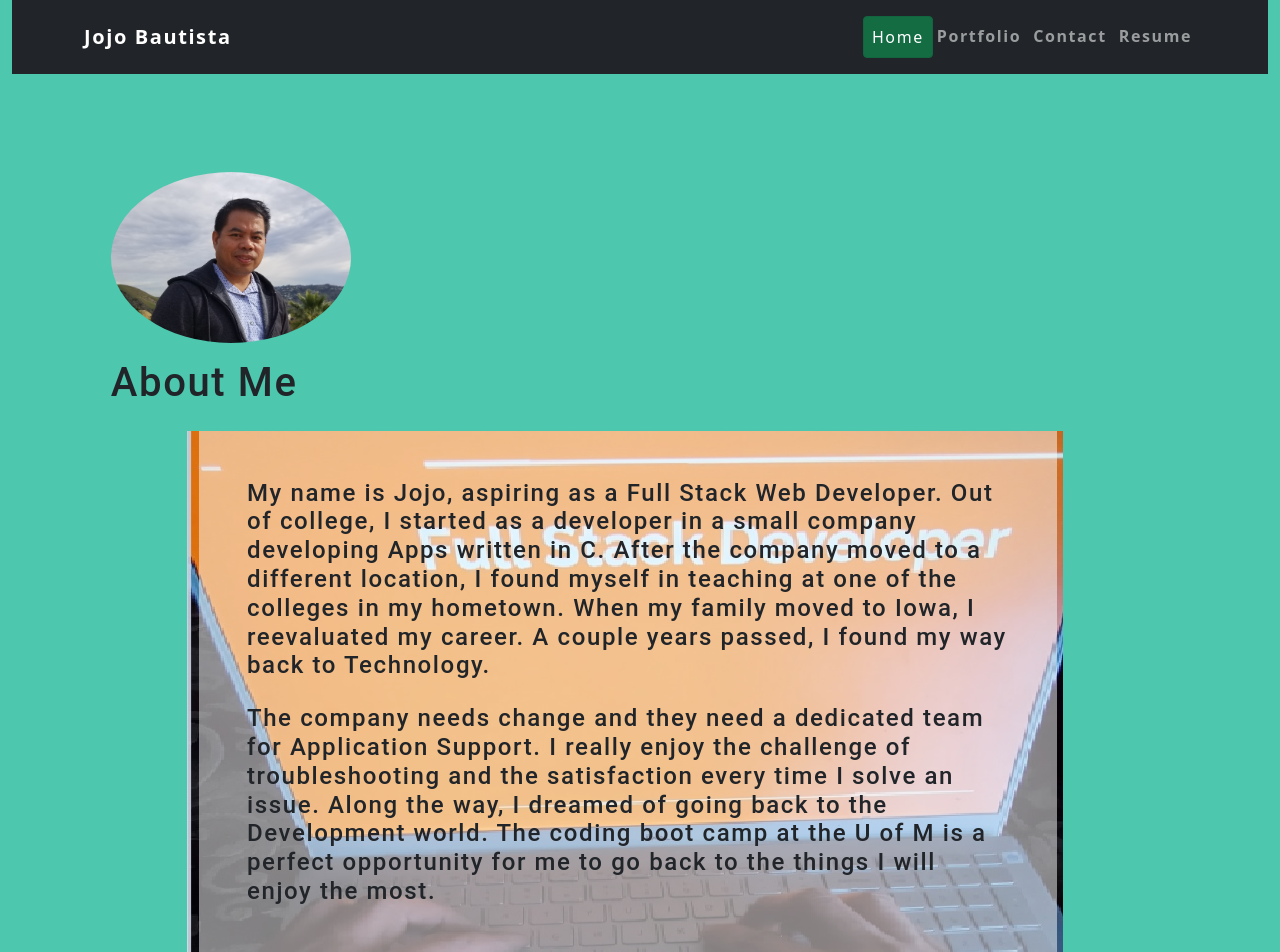
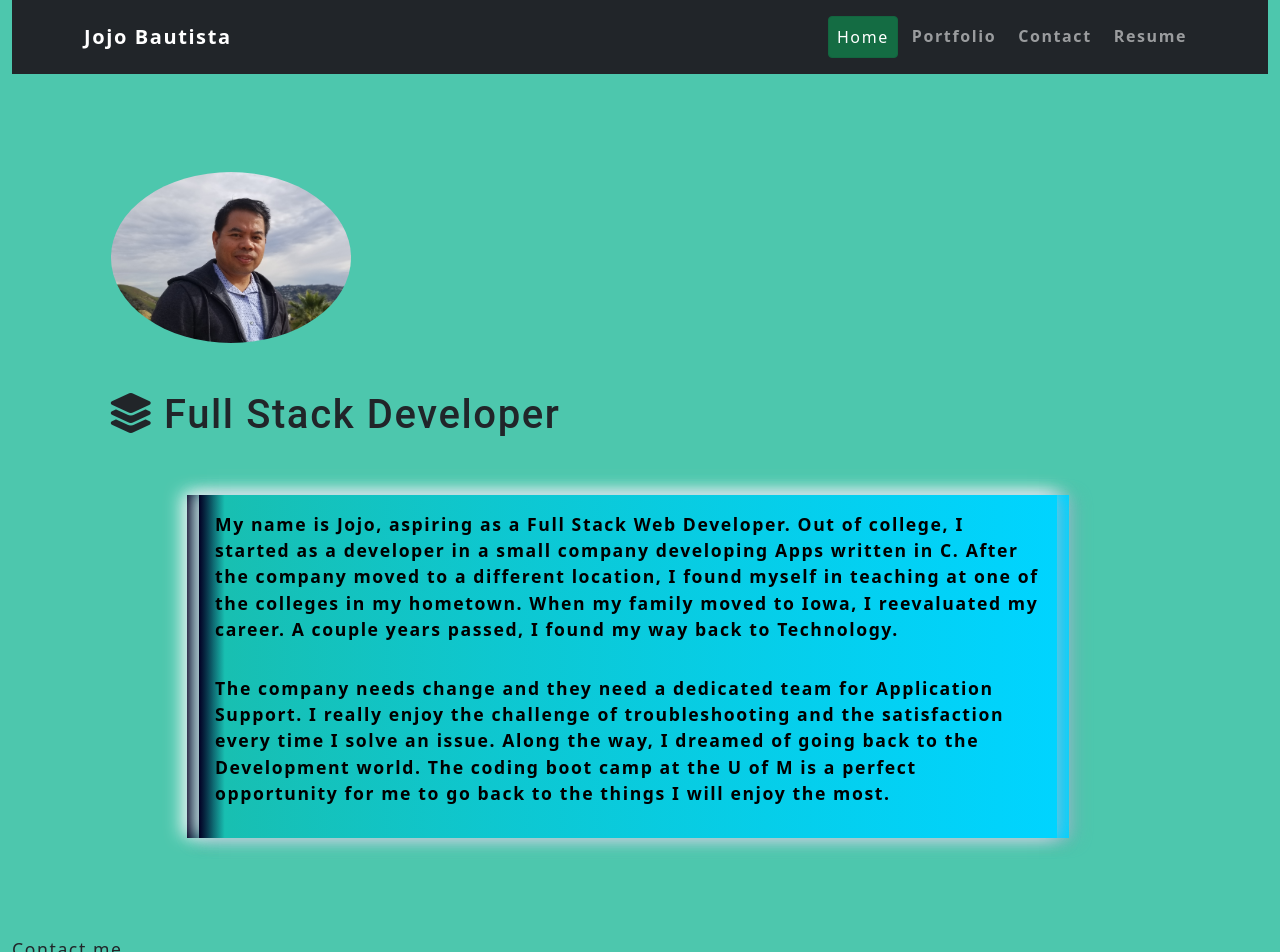
Before and after one commit to jojobautistaum/full-stack-developer-react-portfolio, a React (Create React App) app: page / in a window 1280 px wide. Shown: the top 952 px of the page. Built offline with nearby package versions, Linux system fonts and the light colour scheme.

Commit message:
Added gradient, shadow and improve over all look of the page

```diff
--- a/src/components/Project/index.js
+++ b/src/components/Project/index.js
@@ -5,7 +5,7 @@ import { faGithub } from "@fortawesome/free-brands-svg-icons";
 const Project = ({ projectData }) => {
   return (
     <div className="col-md-6 col-12 project-container">
-      <div className="project-title-overlay pt-3">
+      <div className="project-title-overlay p-3">
         <h3 className="text-center btn-success project-title">
           {projectData.name}
         </h3>
--- a/src/components/ProjectList/index.js
+++ b/src/components/ProjectList/index.js
@@ -62,7 +62,7 @@ export default function ProjectList() {
   ];
 
   return (
-    <div className="row d-flex">
+    <div className="row d-flex project-list p-3">
       {projects.map((eachProject) => {
         return <Project projectData={eachProject} />;
       })}
--- a/src/pages/Contact.js
+++ b/src/pages/Contact.js
@@ -40,8 +40,9 @@ function ContactForm() {
   };
 
   return (
-    <div>
+    <div className="row">
       <h1>Contact me</h1>
+      <div className="contact-me col-9 offset-1 py-3 px-5">
         <form id="contact-form" onSubmit={handleSubmit}>
           <div className="mb-4">
             <label htmlFor="name" className="form-label">
@@ -58,7 +59,7 @@ function ContactForm() {
 
           <div className="mb-4">
             <label htmlFor="email" className="form-label">
-            Email Dddress
+              Email Address
             </label>
             <input
               id="email"
@@ -92,6 +93,7 @@ function ContactForm() {
           </button>
         </form>
       </div>
+    </div>
   );
 }
 
--- a/src/pages/Home.js
+++ b/src/pages/Home.js
@@ -1,5 +1,4 @@
 import React from "react";
-import coverImage from "../assets/images/full-stack-developer.jpg";
 import avatar from "../assets/images/avatar.jpg";
 import "./pages.css";
 
@@ -10,30 +9,29 @@ function Home() {
         <div className="col-3">
           <img src={avatar} alt="avatar pic" className="rounded-circle" />
         </div>
-        <div className="col-12 py-3">
-          <h1 id="about">About Me</h1>
+        <div className="col-12 py-5">
+          <h1 id="about">
+            <i className="fa-solid fa-layer-group"></i> Full Stack Developer
+          </h1>
         </div>
-        <div
-          className="offset-1 col-10 bg-image"
-          style={{ backgroundImage: `url(${coverImage})` }}
-        >
-          <div className="about-text p-5">
-            <h4 className="pb-3">
+        <div className="offset-1 col-10 bg-image">
+          <div className="about-text p-3">
+            <p className="pb-3">
               My name is Jojo, aspiring as a Full Stack Web Developer. Out of
               college, I started as a developer in a small company developing
               Apps written in C. After the company moved to a different
               location, I found myself in teaching at one of the colleges in my
               hometown. When my family moved to Iowa, I reevaluated my career. A
               couple years passed, I found my way back to Technology.
-            </h4>
-            <h4>
+            </p>
+            <p>
               The company needs change and they need a dedicated team for
               Application Support. I really enjoy the challenge of
               troubleshooting and the satisfaction every time I solve an issue.
               Along the way, I dreamed of going back to the Development world.
               The coding boot camp at the U of M is a perfect opportunity for me
               to go back to the things I will enjoy the most.
-            </h4>
+            </p>
           </div>
         </div>
       </section>
--- a/src/pages/Resume.js
+++ b/src/pages/Resume.js
@@ -10,7 +10,7 @@ export default function Resume() {
           </h2>
           <p>Download my resume</p>
         </div>
-        <div className="col-5 front-end p-3">
+        <div className="col-md-5 col-10 front-end p-3">
           <h3>Front-end Proficiences</h3>
           <ul className="fa-ul">
             <li>
@@ -63,7 +63,7 @@ export default function Resume() {
             </li>
           </ul>
         </div>
-        <div className="col-5 offset-1 back-end p-3">
+        <div className="col-md-5 col-10 offset-md-1 back-end p-3">
           <h3>Back-end Proficiences</h3>
           <ul className="fa-ul">
             <li>
--- a/src/pages/pages.css
+++ b/src/pages/pages.css
@@ -2,15 +2,9 @@
   background-color: #4DC7AD;
 }
 
-.bg-image {
-  opacity: 1;
-  size: 100%;
-  background-repeat: no-repeat;
-}
-
-.bg-image .about-text {
+/* .bg-image .about-text {
   background:rgba(255,255,255,0.5);
-}
+} */
 
 .project-container {
   position: relative;
@@ -29,10 +23,6 @@
   height: 100%;
 }
 
-.front-end, .back-end {
-  box-shadow: rgba(136, 165, 191, 0.48) 6px 2px 16px 0px, rgba(255, 255, 255, 0.8) -6px -2px 16px 0px;
-}
-
 .btn-info, .project-title {
   pointer-events: none;
 }
@@ -46,3 +36,42 @@
   pointer-events: all;
   transition: all 500ms;
 }
+
+.front-end,
+.back-end,
+.contact-me,
+.bg-image,
+.project-list,
+.about-text {
+  color: black;
+  font-weight: bold;
+  background: rgb(2,0,36);
+  background: linear-gradient(90deg, rgba(2,0,36,1) 0%, rgba(19,190,177,0.6948529411764706) 3%, rgba(0,212,255,1) 100%);
+  box-shadow: rgba(136, 165, 191, 0.48) 6px 2px 16px 0px, rgba(255, 255, 255, 0.8) -6px -2px 16px 0px;
+}
+
+/* .front-end,
+.back-end,
+.contact-me,
+.bg-image,
+.project-list,
+.about-text {
+
+} */
+
+.project-container {
+  box-shadow: rgba(0, 0, 0, 0.17) 0px -23px 25px 0px inset, rgba(0, 0, 0, 0.15) 0px -36px 30px 0px inset, rgba(0, 0, 0, 0.1) 0px -79px 40px 0px inset, rgba(0, 0, 0, 0.06) 0px 2px 1px, rgba(0, 0, 0, 0.09) 0px 4px 2px, rgba(0, 0, 0, 0.09) 0px 8px 4px, rgba(0, 0, 0, 0.09) 0px 16px 8px, rgba(0, 0, 0, 0.09) 0px 32px 16px;
+}
+
+.nav-item {
+  padding-left: 5px;
+  padding-right: 5px;
+}
+
+/* smaller screen and mobile */
+@media screen and (max-width: 600px) {
+  .nav-item {
+    padding-left: 0px;
+    padding-right: 0px;
+  }
+}
```
Lines whose indentation alone changed are shown as unchanged.
